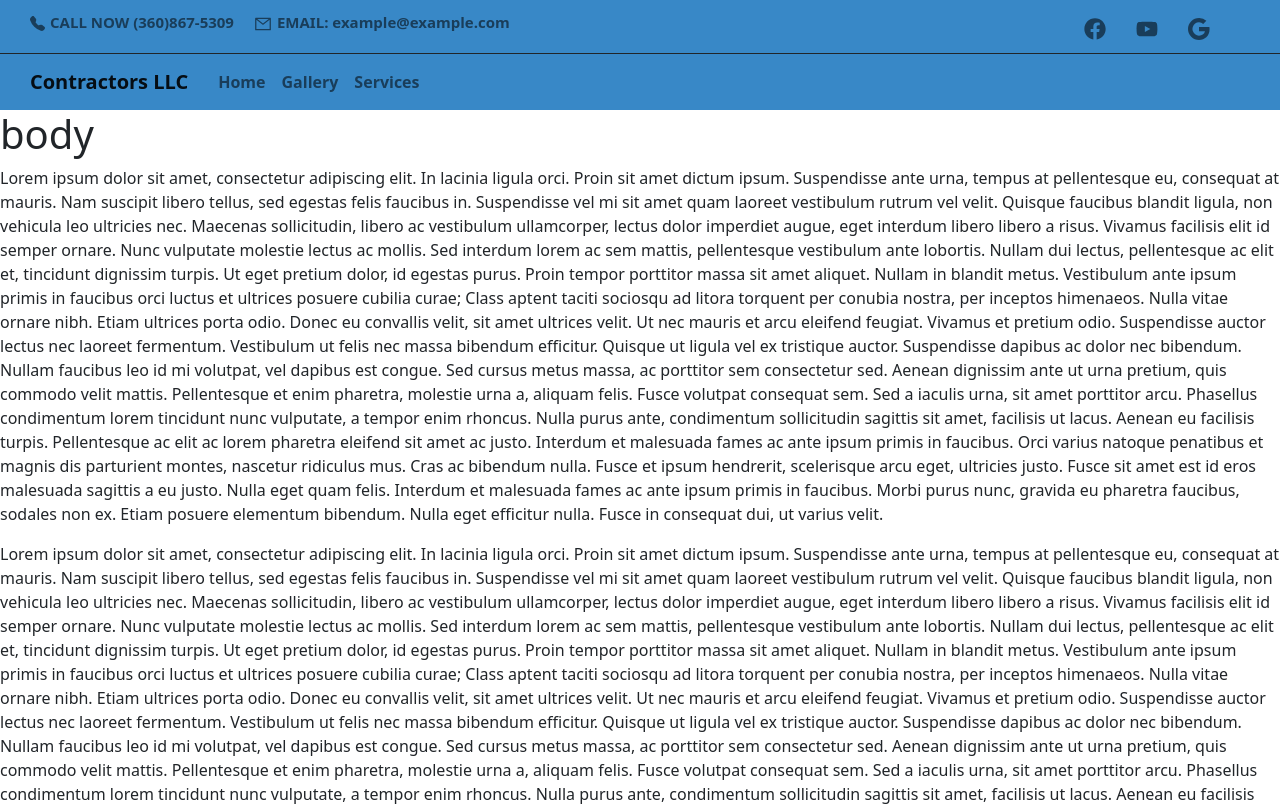
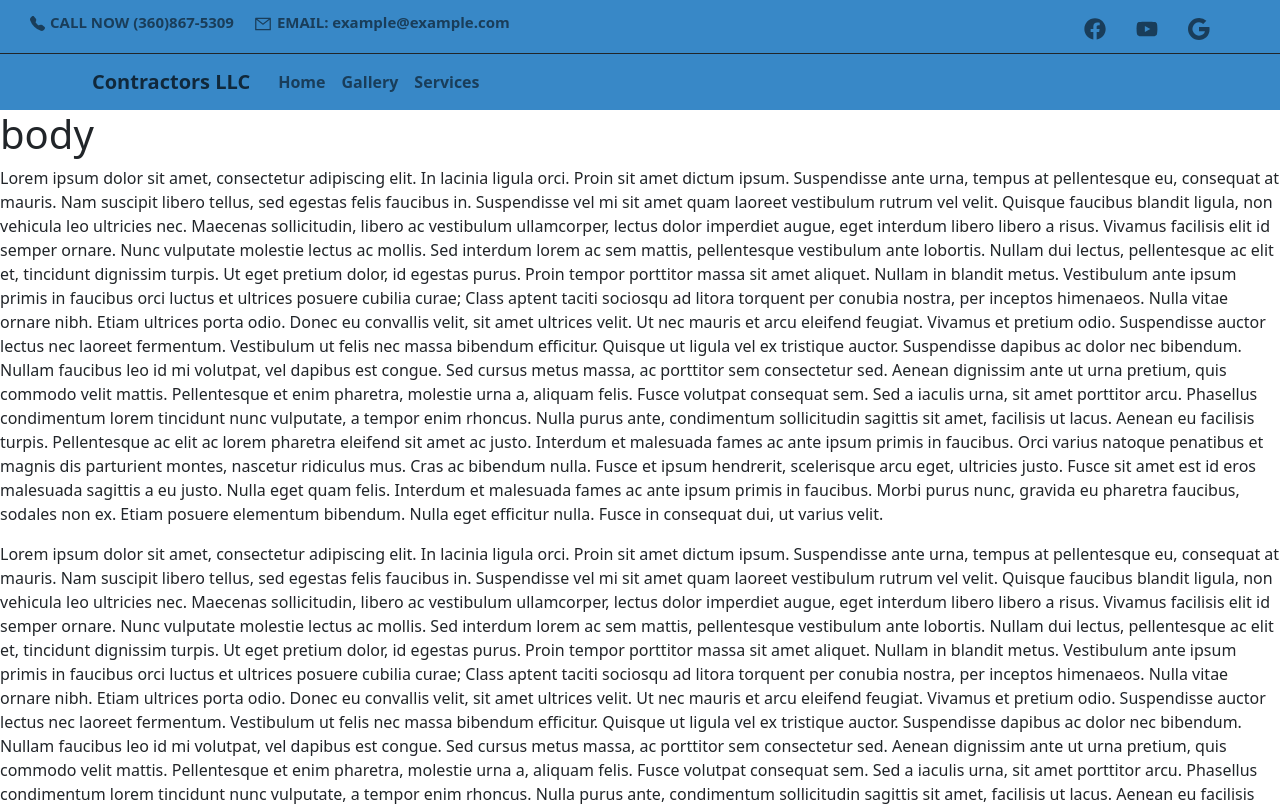
Before and after one commit to BradyDiamond/construction-llc, a React (Create React App) app: page / in a window 1280 px wide. Shown: the top 806 px of the page. Built offline with nearby package versions, Linux system fonts and the light colour scheme.

Commit message:
finish mobile styling for navbar

```diff
--- a/src/components/Header/Header.js
+++ b/src/components/Header/Header.js
@@ -1,11 +1,8 @@
 import React from 'react'
 import Container from 'react-bootstrap/Container';
-import Row from 'react-bootstrap/Row';
-import Col from 'react-bootstrap/Col';
 import Nav from 'react-bootstrap/Nav';
 import Navbar from 'react-bootstrap/Navbar';
-import { SocialIcons, SocialIconLink, SocialHeaderSec, LinkSec, EmailAddress, PhoneNumber,
-  MobileEmailAddress, MobilePhoneNumber, MobileLinkSec, MobileSocialIcons } from './Header.elements';
+import { SocialIcons, SocialIconLink, SocialHeaderSec, LinkSec, EmailAddress, PhoneNumber, MobileSocialIcons } from './Header.elements';
 import { FaYoutube, FaFacebook } from 'react-icons/fa';
 import { AiOutlineMail} from 'react-icons/ai';
 import { BsGoogle, BsTelephoneFill } from 'react-icons/bs';
@@ -39,9 +36,8 @@ class Header extends React.Component {
           </SocialIcons>
         </SocialHeaderSec>
         <Navbar expand='md' sticky='top' style={{ background: '#3888C7', fontWeight: 'bold'}}>
-          <Row>
-            <Col lg={true}>
-              <Navbar.Brand style={{ marginLeft: '30px', marginRight: '10px'}} className='mobile-brand-style' href="/">Contractors LLC</Navbar.Brand>
+          <Container>
+          <Navbar.Brand style={{ marginLeft: '10px', marginRight: '20px', color: 'rgba(0, 0, 0, 0.7)' }} className='mobile-brand-style' href="/">Contractors LLC</Navbar.Brand>
               <MobileSocialIcons className="mobile-socials">
                 <SocialIconLink href={'//www.facebook.com'} target="_blank" aria-label="Facebook">
                   <FaFacebook />
@@ -52,16 +48,13 @@ class Header extends React.Component {
                 <SocialIconLink href={'//www.google.com'} target="_blank" aria-label="Google">
                   <BsGoogle />
                 </SocialIconLink>
-                <SocialIconLink>
+                <SocialIconLink href='tel:3608675309'>
                   <BsTelephoneFill />
                 </SocialIconLink>
-                <SocialIconLink>
+                <SocialIconLink href="mailto: example@example.com">
                   <AiOutlineMail />
                 </SocialIconLink>
               </MobileSocialIcons>
-            </Col>
-          </Row>
-          <Container>
             <Navbar.Toggle aria-controls="basic-navbar-nav" />
             <Navbar.Collapse id="basic-navbar-nav">
               <Nav className="me-auto">
--- a/src/components/Header/HeaderStyles.css
+++ b/src/components/Header/HeaderStyles.css
@@ -2,20 +2,16 @@
   font-size: 10px;
 }
 
-.mobile-brand-style {
+.brand-wrapper {
   color: rgba(0, 0, 0, 0.5);
 }
 
-.mobile-brand-style:hover {
+.brand-wrapper:hover {
   color: rgba(0, 0, 0, 0.9);
-  transition: 0.3s ease-out;
-  }
+  transition: color 0.3s ease-in;
+}
 
 @media screen and (min-width: 721px) {
-
-  .mobile-brand-style {
-    text-align: right;
-  }
 
   .mobile-socials{
    display: none;
```
